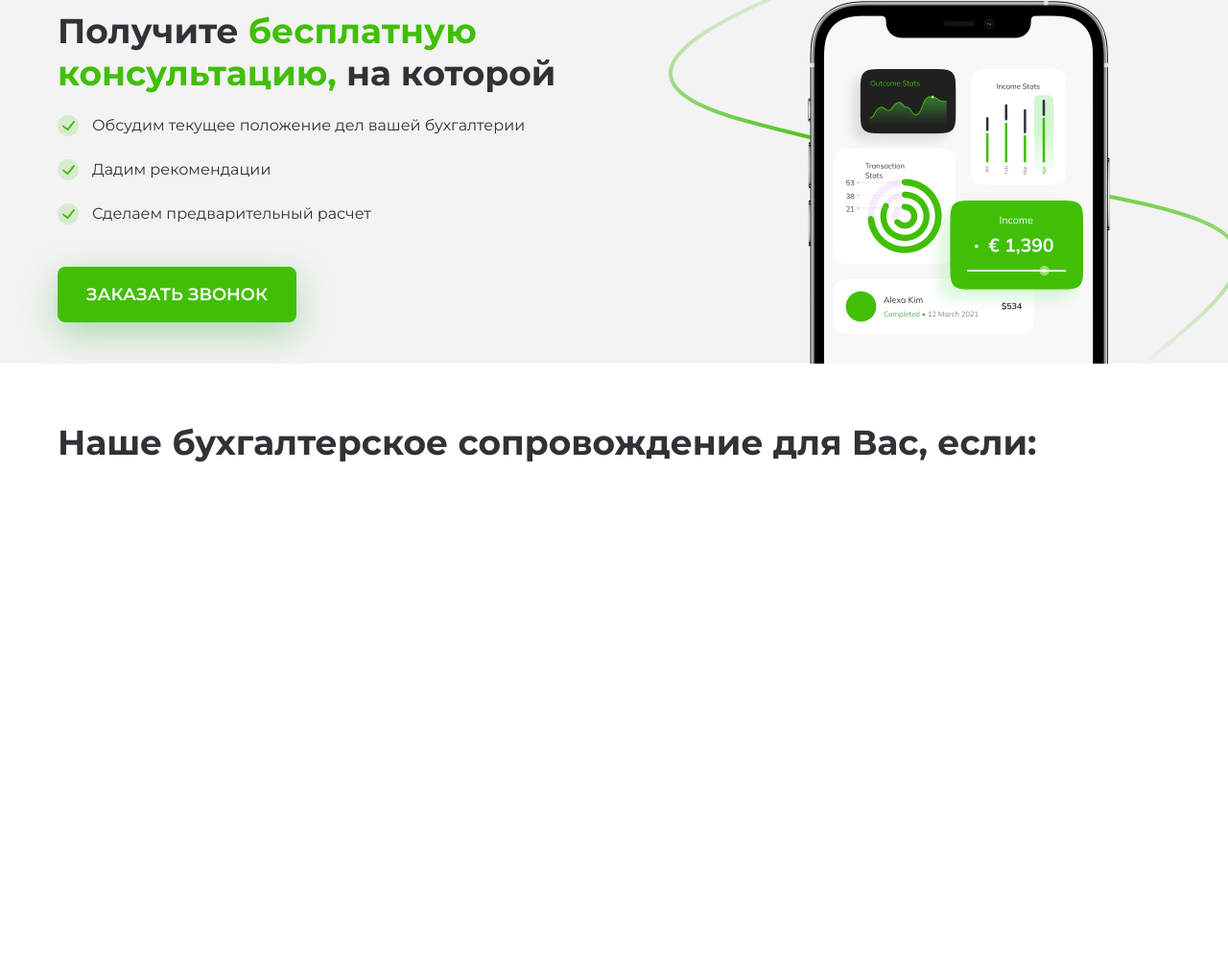
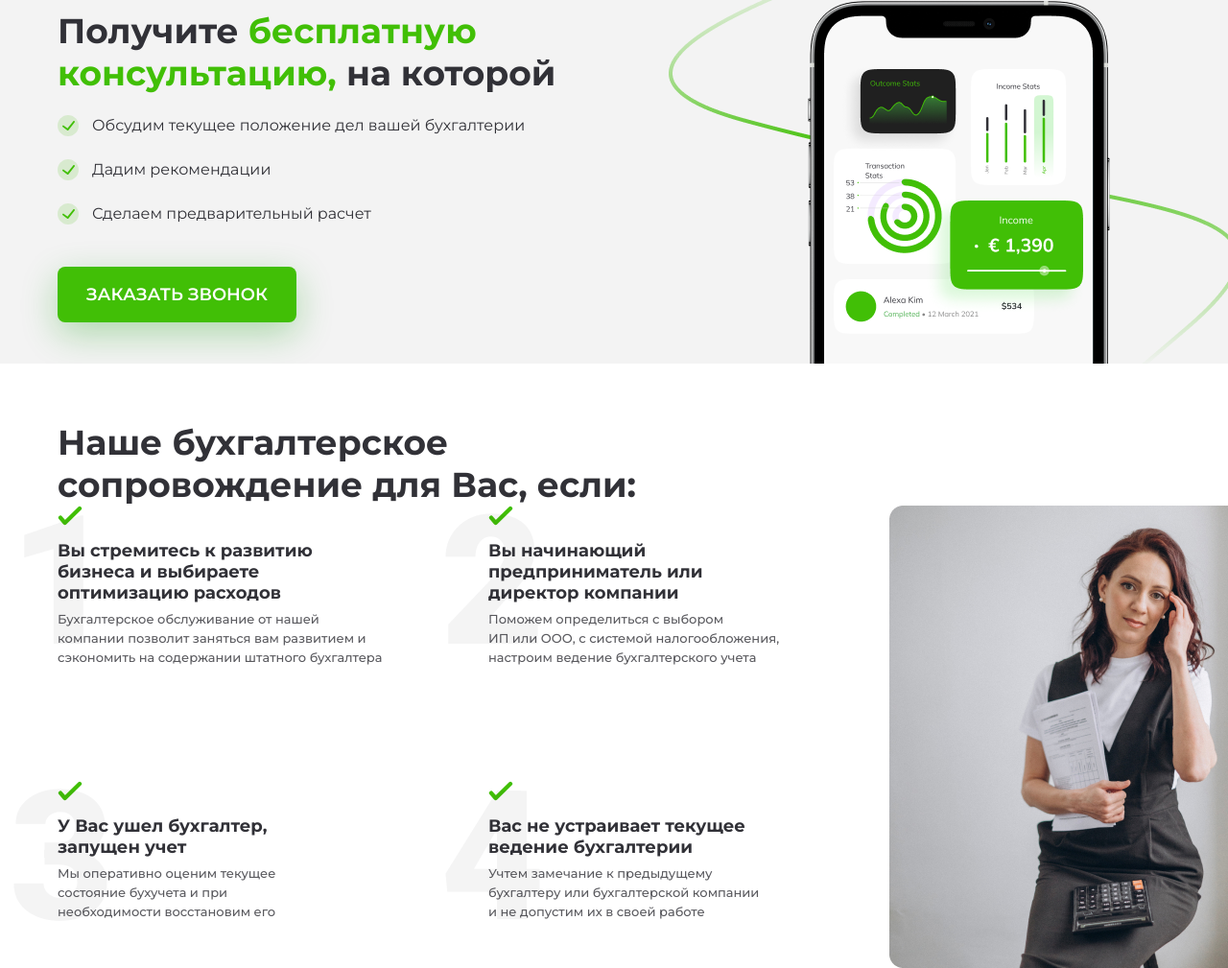
Before and after one commit to Vadim-Losenkov/MOCO, a website: page app/index.html in a window 1280 px wide. Shown: the part 2245-3254 px from the top of the page at 96% size. Before the commit the page ends 2728 px from the top, so only its background shows below. Drawn offline with Linux system fonts and the light colour scheme; a script that the page names is missing.

Commit message:
start next

```diff
--- a/app/index.html
+++ b/app/index.html
@@ -305,14 +305,76 @@
       <div class="container">
         <div class="troubles__inner">
           <h2 class="troubles__title title">
-            Наше бухгалтерское сопровождение для Вас, если:
+            Наше бухгалтерское<br>
+            сопровождение для Вас, если:
           </h2>
           <div class="troubles__box">
+            <div class="troubles__items">
               <div class="troubles__item">
+                <div class="troubles__item-num">
+                  1
+                </div>
                 <img class="troubles__item-check" src="images/icons/item-check.svg" alt="">
                 <h5 class="troubles__item-title">
-
+                  Вы стремитесь к развитию <br>
+                  бизнеса и выбираете <br>
+                  оптимизацию расходов
                 </h5>
+                <p class="troubles__item-text">
+                  Бухгалтерское обслуживание от нашей<br>
+                  компании позволит заняться вам развитием&nbsp;и<br>
+                  сэкономить на содержании штатного бухгалтера
+                </p>
+              </div>
+              <div class="troubles__item">
+                <div class="troubles__item-num">
+                  2
+                </div>
+                <img class="troubles__item-check" src="images/icons/item-check.svg" alt="">
+                <h5 class="troubles__item-title">
+                  Вы начинающий <br>
+                  предприниматель или <br>
+                  директор компании
+                </h5>
+                <p class="troubles__item-text">
+                  Поможем определиться с выбором <br>
+                  ИП или ООО, с системой налогообложения, <br>
+                  настроим ведение бухгалтерского учета
+                </p>
+              </div>
+              <div class="troubles__item">
+                <div class="troubles__item-num">
+                  3
+                </div>
+                <img class="troubles__item-check" src="images/icons/item-check.svg" alt="">
+                <h5 class="troubles__item-title">
+                  У Вас ушел бухгалтер, <br>
+                  запущен учет
+                </h5>
+                <p class="troubles__item-text">
+                  Мы оперативно оценим текущее <br>
+                  состояние бухучета и при <br>
+                  необходимости восстановим его
+                </p>
+              </div>
+              <div class="troubles__item">
+                <div class="troubles__item-num">
+                  4
+                </div>
+                <img class="troubles__item-check" src="images/icons/item-check.svg" alt="">
+                <h5 class="troubles__item-title">
+                  Вас не устраивает текущее <br>
+                  ведение бухгалтерии
+                </h5>
+                <p class="troubles__item-text">
+                  Учтем замечание к предыдущему <br>
+                  бухгалтеру или бухгалтерской компании <br>
+                  и не допустим их в своей работе
+                </p>
+              </div>
+            </div>
+            <div class="troubles__image">
+              <img src="images/content/trobles.jpg" alt="">
             </div>
           </div>
         </div>
--- a/app/scss/style.scss
+++ b/app/scss/style.scss
@@ -318,4 +318,53 @@
   }
 }
 
+.troubles {
+  &__title {
+    margin-bottom: 30px;
+  }
+  &__box {
+    display: flex;
+    justify-content: space-between;
+  }
+  &__items {
+    display: grid;
+    grid-template-columns: repeat(2, 380px);
+    grid-gap: 69px;
+    margin-left: 60px;
+  }
+  &__item {
+    position: relative;
+  }
+  &__item-title {
+    font-weight: bold;
+    font-size: 18px;
+    line-height: 22px;
+    color: #313137;
+    margin-bottom: 6px;
+  }
+  &__item-text {
+    font-weight: 500;
+    font-size: 13px;
+    line-height: 20px;
+    color: #313137;
+    opacity: 0.8;
+  }
+  &__item-check {
+    margin-bottom: 15px;
+  }
+  &__item-num {
+    font-family: Roboto;
+    font-style: normal;
+    font-weight: 900;
+    font-size: 188px;
+    line-height: 220px;
+    color: rgba(42, 42, 47, 0.5);
+    opacity: 0.1;
+
+    position: absolute;
+    left: -60px;
+    top: -30px;
+  }
+}
+
 @import "media";
```
Also changed, not shown: app/css/style.min.css, app/images/content/trobles.jpg (added), app/images/icons/item-check.svg (added), 1 other file. Lines whose indentation alone changed are shown as unchanged.
